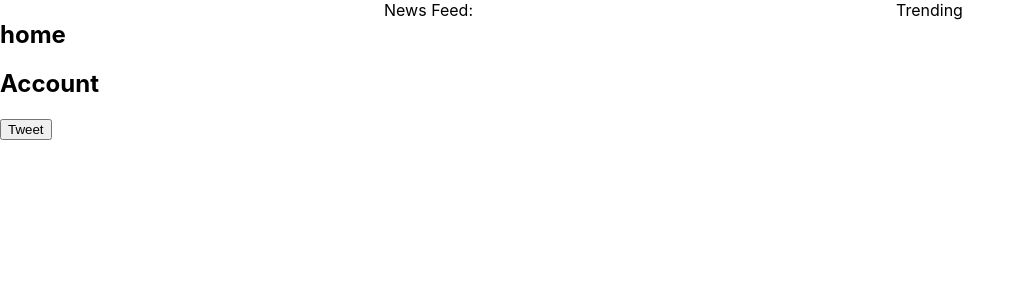
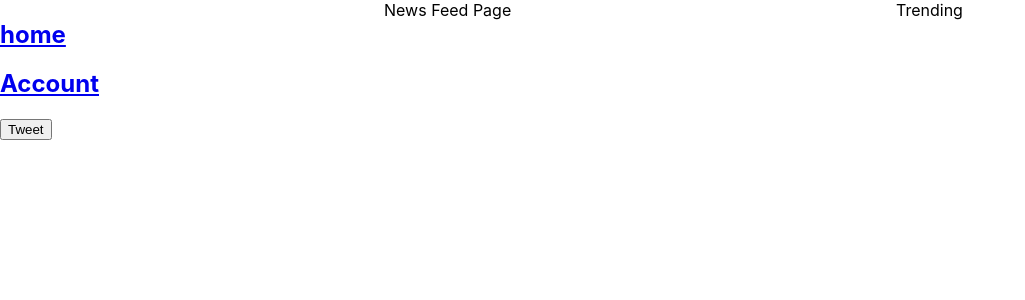
Before and after one commit to michaelmoreno/twitterclone, a React (Create React App) app in the folder sandboxclient/: page / in a window 1280 px wide. Shown: the top 300 px of the page, without its empty margins (0-1025 px from the left). Built offline with nearby package versions, Linux system fonts and the light colour scheme.

Commit message:
trying to render tweets

```diff
--- a/sandboxclient/src/components/Newsfeed.jsx
+++ b/sandboxclient/src/components/Newsfeed.jsx
@@ -3,7 +3,10 @@ import React, { Component } from 'react'
 function Newsfeed() {
     return (
         <div className = 'newsfeed'>
-            News Feed:
+            News Feed Page
+            <div>
+
+            </div>
         </div>
     )
 }
--- a/sandboxclient/src/components/Sidebar.jsx
+++ b/sandboxclient/src/components/Sidebar.jsx
@@ -1,4 +1,5 @@
 import React, { Component } from 'react'
+import { Link } from 'react-router-dom'
 import SidebarOption from './SidebarOption'
 
 //===============================================\\
@@ -13,8 +14,12 @@ export default class Sidebar extends Component {
     render() {
         return (
             <div className="sidebar">
+                <Link to='/'>
                 < SidebarOption text = "home" />
+                </Link>
+                <Link to ='/account'>
                 < SidebarOption text = "Account" />
+                </Link>
                 <button>Tweet</button>
             </div>
         )
--- a/sandboxclient/src/components/SidebarOption.jsx
+++ b/sandboxclient/src/components/SidebarOption.jsx
@@ -1,7 +1,8 @@
 import React, { Component } from 'react'
 
-
+//SidebarOptions
 //page literally just diplays what text is defined as from the parent element
+//I believe icons could be brought in the same way later
 //split it into a seperate component to help it all stack so it looks right
 
 
```
Also changed, not shown: sandboxclient/src/Context.jsx (+12 -8 lines), sandboxclient/src/components/Tweet.jsx (added, +9 -0 lines), 1 other file (tests, documents, lock files or other folders).
